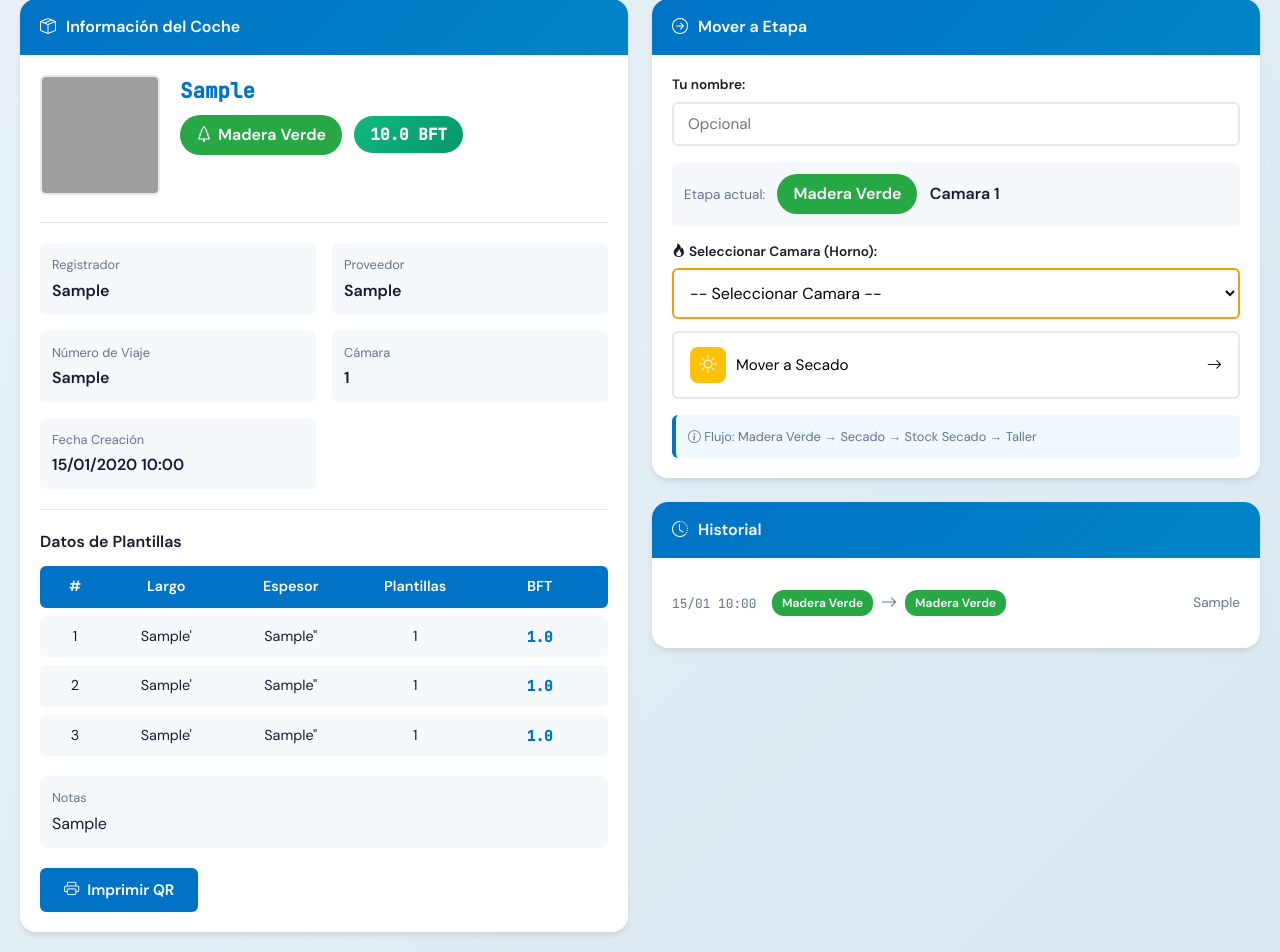
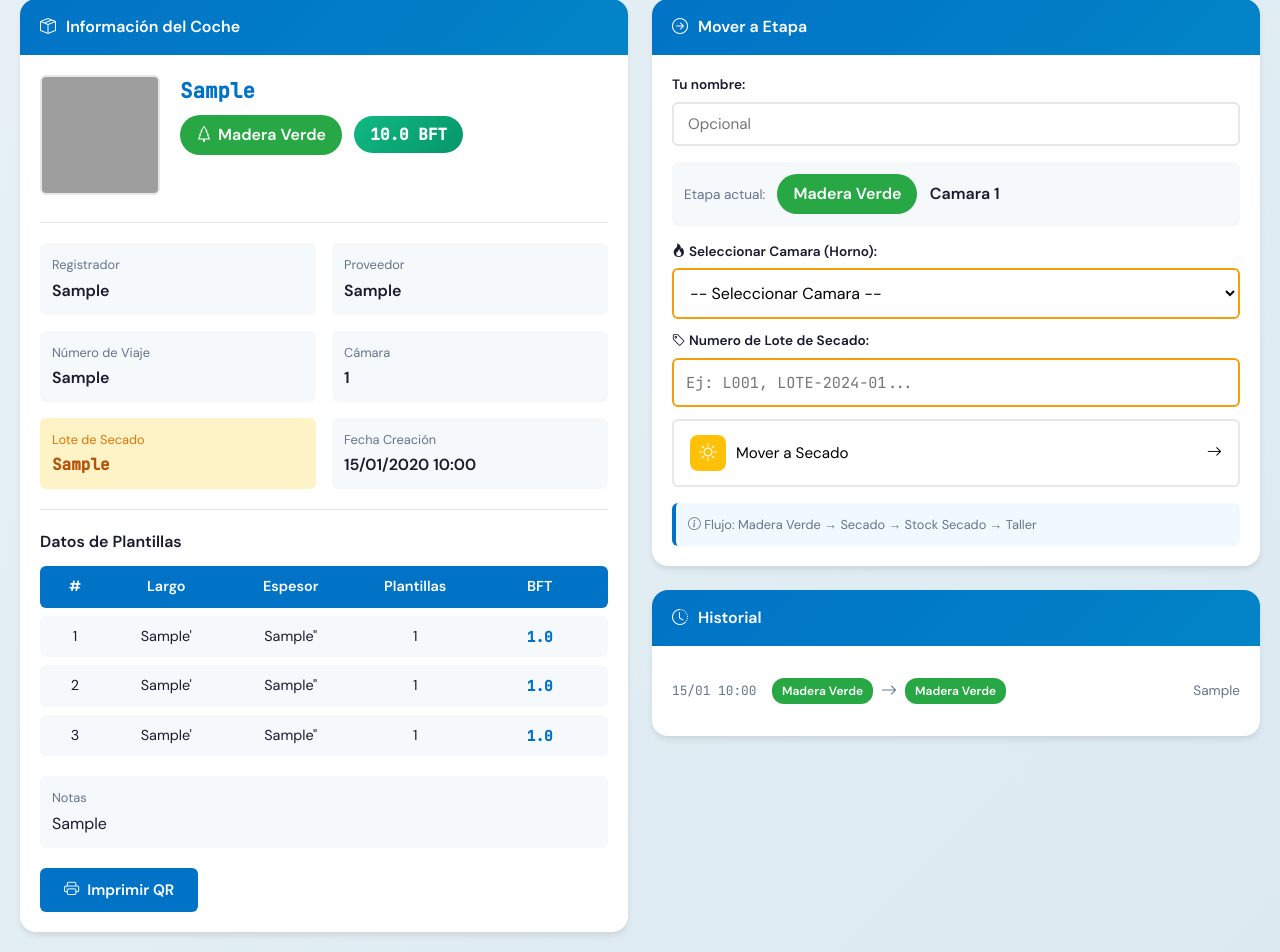
Before and after one commit to nicolasalejandro543-byte/inventario-qr, a Flask app: page /coche/1 in a window 1280 px wide. Shown: the part 205-1157 px from the top of the page. Run offline with Flask 3, Linux system fonts and the light colour scheme; tables that the repository leaves empty hold one stand-in row (values such as "Sample post"); grey boxes are pictures that could not be loaded.

Commit message:
Agregar campo lote de secado para coches en etapa Secado

```diff
--- a/app.py
+++ b/app.py
@@ -214,6 +214,7 @@ def mover_coche(coche_id):
     usuario = data.get('usuario', 'Anonimo')
     notas = data.get('notas', '')
     camara = data.get('camara')
+    lote_secado = data.get('lote_secado')
 
     if not nueva_etapa_id:
         return jsonify({'error': 'Se requiere etapa_id'}), 400
@@ -229,12 +230,15 @@ def mover_coche(coche_id):
     if coche.etapa_actual_id == nueva_etapa_id:
         return jsonify({'error': 'El coche ya esta en esa etapa'}), 400
 
-    # Si va a Secado (orden 2), requiere camara
+    # Si va a Secado (orden 2), requiere camara y lote_secado
     if nueva_etapa.orden == 2:
         if not camara:
             return jsonify({'error': 'Se requiere seleccionar una camara para Secado'}), 400
+        if not lote_secado:
+            return jsonify({'error': 'Se requiere ingresar el numero de lote de secado'}), 400
         coche.camara = int(camara)
-        notas = f'Camara {camara}. {notas}' if notas else f'Camara {camara}'
+        coche.lote_secado = lote_secado
+        notas = f'Camara {camara}, Lote {lote_secado}. {notas}' if notas else f'Camara {camara}, Lote {lote_secado}'
 
     # Mover el coche
     coche.mover_a_etapa(nueva_etapa_id, usuario, notas)
@@ -257,6 +261,7 @@ def mover_coches_multiple():
     usuario = data.get('usuario', 'Anonimo')
     notas = data.get('notas', '')
     camara = data.get('camara')
+    lote_secado = data.get('lote_secado')
 
     if not coche_ids:
         return jsonify({'error': 'Se requiere al menos un coche'}), 400
@@ -295,7 +300,7 @@ def mover_coches_multiple():
             })
             continue
 
-        # Si va a Secado (orden 2), requiere camara
+        # Si va a Secado (orden 2), requiere camara y lote_secado
         notas_mov = notas
         if nueva_etapa.orden == 2:
             if not camara:
@@ -305,8 +310,16 @@ def mover_coches_multiple():
                     'error': 'Se requiere seleccionar una camara para Secado'
                 })
                 continue
+            if not lote_secado:
+                resultados['errores'].append({
+                    'coche_id': coche_id,
+                    'codigo_qr': coche.codigo_qr,
+                    'error': 'Se requiere ingresar el numero de lote de secado'
+                })
+                continue
             coche.camara = int(camara)
-            notas_mov = f'Camara {camara}. {notas}' if notas else f'Camara {camara}'
+            coche.lote_secado = lote_secado
+            notas_mov = f'Camara {camara}, Lote {lote_secado}. {notas}' if notas else f'Camara {camara}, Lote {lote_secado}'
 
         # Mover el coche
         coche.mover_a_etapa(nueva_etapa_id, usuario, notas_mov)
--- a/models.py
+++ b/models.py
@@ -41,6 +41,7 @@ class Coche(db.Model):
     proveedor = db.Column(db.String(100))
     numero_viaje = db.Column(db.String(50))
     camara = db.Column(db.Integer)  # 1 al 15
+    lote_secado = db.Column(db.String(50))  # Numero de lote de secado
 
     # Fila 1
     espesor_1 = db.Column(db.String(10))
@@ -118,6 +119,7 @@ class Coche(db.Model):
             'proveedor': self.proveedor,
             'numero_viaje': self.numero_viaje,
             'camara': self.camara,
+            'lote_secado': self.lote_secado,
             'espesor_1': self.espesor_1,
             'largo_1': self.largo_1,
             'plantillas_1': self.plantillas_1,
--- a/templates/detalle_coche.html
+++ b/templates/detalle_coche.html
@@ -290,6 +290,12 @@
                     <div class="detail-label">Cámara</div>
                     <div class="detail-value">{{ coche.camara or '-' }}</div>
                 </div>
+                {% if coche.lote_secado %}
+                <div class="detail-item" style="background: #fef3c7;">
+                    <div class="detail-label" style="color: #d97706;">Lote de Secado</div>
+                    <div class="detail-value" style="color: #b45309; font-family: 'JetBrains Mono', monospace;">{{ coche.lote_secado }}</div>
+                </div>
+                {% endif %}
                 <div class="detail-item">
                     <div class="detail-label">Fecha Creación</div>
                     <div class="detail-value">{{ coche.created_at.strftime('%d/%m/%Y %H:%M') }}</div>
@@ -382,7 +388,7 @@
                         <!-- Boton para mover a la siguiente etapa -->
                         <div style="margin-bottom: 16px;">
                             {% if etapa.orden == 2 %}
-                            <!-- Si va a Secado, mostrar selector de camara -->
+                            <!-- Si va a Secado, mostrar selector de camara y lote -->
                             <div class="form-group" style="margin-bottom: 12px;">
                                 <label><i class="bi bi-fire"></i> Seleccionar Camara (Horno):</label>
                                 <select id="camara-secado" style="width: 100%; padding: 12px; border: 2px solid var(--color-warning); border-radius: var(--radius-sm); font-size: 1rem;">
@@ -391,6 +397,10 @@
                                     <option value="{{ i }}">Camara {{ i }}</option>
                                     {% endfor %}
                                 </select>
+                            </div>
+                            <div class="form-group" style="margin-bottom: 12px;">
+                                <label><i class="bi bi-tag"></i> Numero de Lote de Secado:</label>
+                                <input type="text" id="lote-secado" placeholder="Ej: L001, LOTE-2024-01..." style="width: 100%; padding: 12px; border: 2px solid var(--color-warning); border-radius: var(--radius-sm); font-family: 'JetBrains Mono', monospace;">
                             </div>
                             {% endif %}
 
@@ -497,14 +507,23 @@
 async function moverCoche(etapaId, etapaNombre, etapaOrden) {
     const usuario = document.getElementById('usuario-mover').value;
 
-    // Si va a Secado (orden 2), verificar que se selecciono camara
+    // Si va a Secado (orden 2), verificar que se selecciono camara y lote
     let camara = null;
+    let loteSecado = null;
     if (etapaOrden === 2) {
         const camaraSelect = document.getElementById('camara-secado');
+        const loteInput = document.getElementById('lote-secado');
         if (camaraSelect) {
             camara = camaraSelect.value;
             if (!camara) {
                 alert('Debe seleccionar una camara (horno) para Secado');
+                return;
+            }
+        }
+        if (loteInput) {
+            loteSecado = loteInput.value.trim();
+            if (!loteSecado) {
+                alert('Debe ingresar el numero de Lote de Secado');
                 return;
             }
         }
@@ -519,7 +538,8 @@ async function moverCoche(etapaId, etapaNombre, etapaOrden) {
             body: JSON.stringify({
                 etapa_id: etapaId,
                 usuario: usuario,
-                camara: camara
+                camara: camara,
+                lote_secado: loteSecado
             })
         });
 
```
Also changed, not shown: templates/etapa.html (+18 -0 lines), templates/scanner.html (+32 -4 lines).
